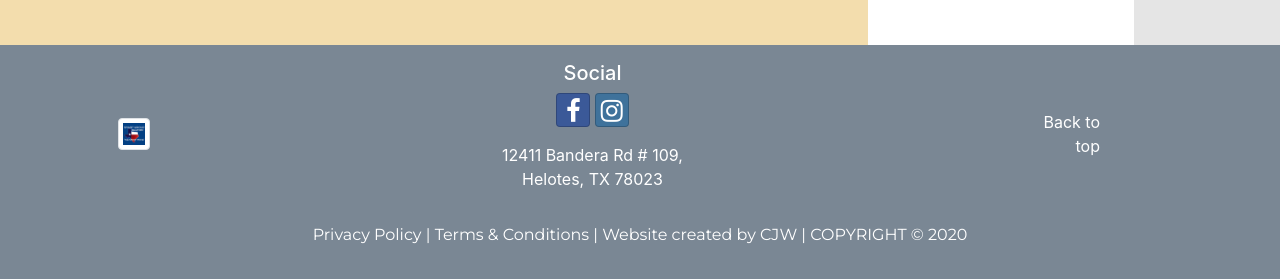
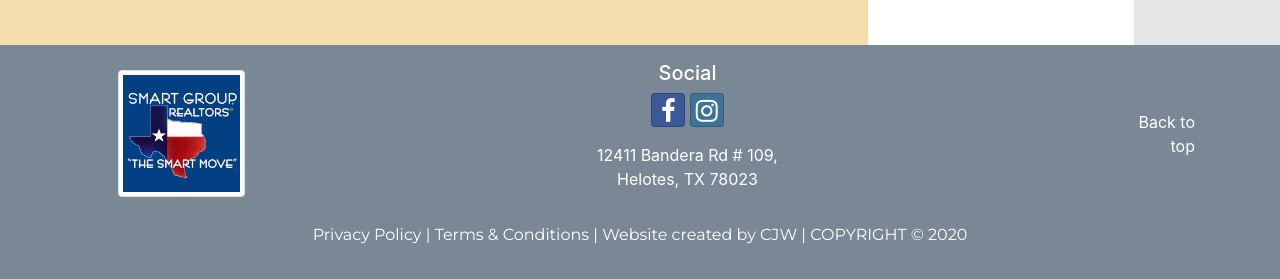
Before and after one commit to ChelWhite/PattyWRealtor, a website: page index.html in a window 1280 px wide. Shown: the part 1952-2231 px from the top of the page. Drawn offline with nearby package versions, Linux system fonts and the light colour scheme; a web font is replaced by a local one.

Commit message:
resized footer

```diff
--- a/index.html
+++ b/index.html
@@ -231,7 +231,7 @@
     <footer class="darkBlue">
         <div class="container py-3 text-white">
             <div class="row align-items-center">
-                <div class="col-2 col-sm-1 pl-5 ">
+                <div class="col-3 col-sm-2 pl-5 ">
                     <img src="images/Logo.png"
                         class="img-fluid img-thumbnail"
                         alt="Responsive image">
@@ -248,7 +248,7 @@
 
                 </div>
 
-                <div class="col col-sm-1 text-right pl-3">
+                <div class="col-2 col-sm-1 text-right pl-3">
                     <a href="#" class="text-white">Back to top</a>
                 </div>
 
```
Also changed, not shown: About.html (+1 -1 lines).
